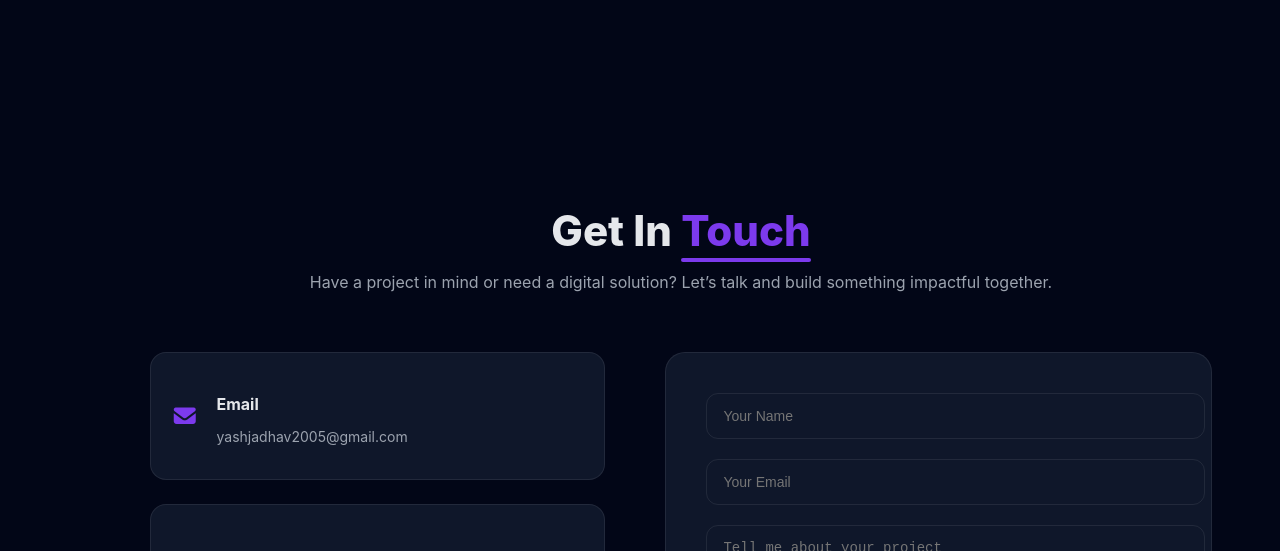
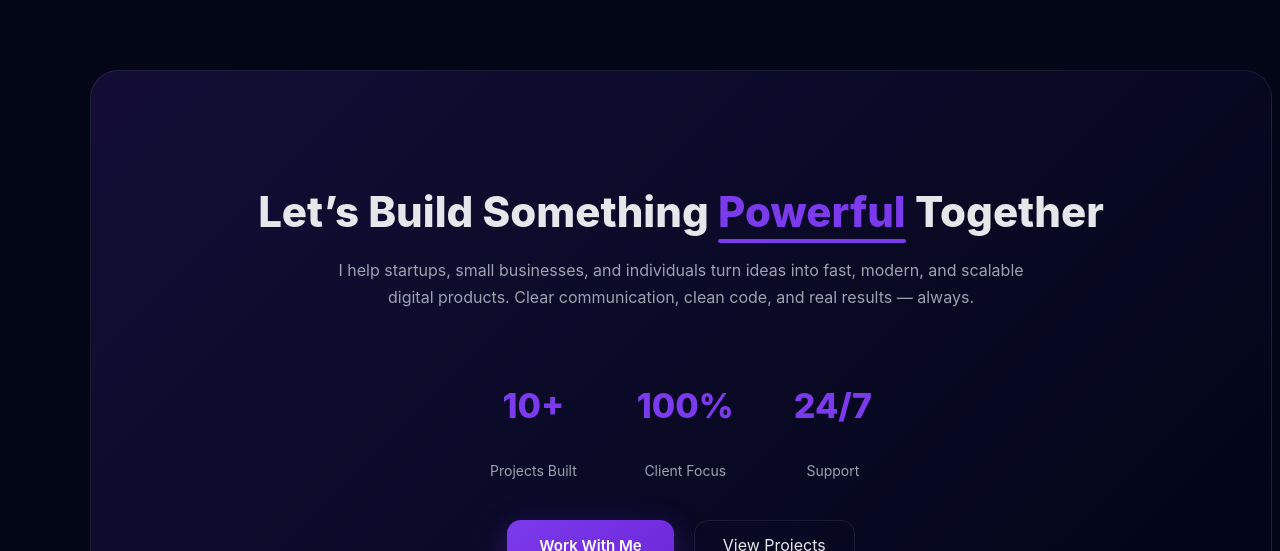
Before and after one commit to yashodipjadhav2005-hash/Portfolio, a plain HTML site: page index.html in a window 1280 px wide. Shown: the part 3753-4304 px from the top of the page. Drawn offline with Linux system fonts and the light colour scheme.

Commit message:
call to action and Footer Section is Final

```diff
--- a/index.html
+++ b/index.html
@@ -354,17 +354,40 @@
             </div>
         </section>
 
+        <!-- ================= Call to Action ================= -->
+        <section class="final-cta">
+            <div class="cta-content">
+                <h2>
+                    Let’s Build Something <span>Powerful</span> Together
+                </h2>
 
-        <!-- ================= WHY CHOOSE ME ================= -->
-        <!-- <section id="why-me">
-            <h2>Why Choose Me?</h2>
-            <ul>
-                <li>Student-friendly pricing</li>
-                <li>Quick delivery and clear communication</li>
-                <li>Clean, readable, and maintainable code</li>
-                <li>Focus on performance and usability</li>
-            </ul>
-        </section> -->
+                <p>
+                    I help startups, small businesses, and individuals turn ideas into
+                    fast, modern, and scalable digital products.
+                    Clear communication, clean code, and real results — always.
+                </p>
+
+                <div class="cta-stats">
+                    <div>
+                        <h3>10+</h3>
+                        <span>Projects Built</span>
+                    </div>
+                    <div>
+                        <h3>100%</h3>
+                        <span>Client Focus</span>
+                    </div>
+                    <div>
+                        <h3>24/7</h3>
+                        <span>Support</span>
+                    </div>
+                </div>
+
+                <div class="cta-actions">
+                    <a href="#contact" class="btn-cta-primary">Work With Me</a>
+                    <a href="#projects" class="btn-cta-secondary">View Projects</a>
+                </div>
+            </div>
+        </section>
 
         <!-- ================= CONTACT ================= -->
         <section id="contact" class="contact-section">
@@ -432,9 +455,24 @@
     </main>
 
     <!-- ================= FOOTER ================= -->
-    <!-- <footer>
-        <p>© 2025 Yashodip Jadhav | Web Developer</p>
-    </footer> -->
+    <footer class="footer">
+        <p>
+            © <span id="year"></span> Yashodip JD • Web Developer
+        </p>
+
+        <div class="footer-socials">
+            <a href="#" aria-label="GitHub">
+                <i class="fa-brands fa-github"></i>
+            </a>
+            <a href="#" aria-label="LinkedIn">
+                <i class="fa-brands fa-linkedin"></i>
+            </a>
+            <a href="#" aria-label="WhatsApp">
+                <i class="fa-brands fa-whatsapp"></i>
+            </a>
+        </div>
+    </footer>
+
 
     <script src="script.js">
 
--- a/style.css
+++ b/style.css
@@ -1285,3 +1285,194 @@ body {
         padding: 80px 30px;
     }
 }
+
+/* ================= FINAL CTA ================= */
+.final-cta {
+    /* margin: 120px auto 80px; */
+    padding: 80px 40px;
+    max-width: 1200px;
+    background: linear-gradient(
+        135deg,
+        rgba(124, 58, 237, 0.15),
+        transparent
+    );
+    border: 1px solid var(--border-dark);
+    border-radius: 28px;
+    text-align: center;
+    position: relative;
+    overflow: hidden;
+}
+
+.final-cta h2 {
+    font-size: 42px;
+    font-weight: 800;
+    margin-bottom: 20px;
+}
+
+.final-cta h2 span {
+    color: var(--accent);
+    position: relative;
+}
+
+.final-cta h2 span::after {
+    content: "";
+    position: absolute;
+    left: 0;
+    bottom: -6px;
+    width: 100%;
+    height: 4px;
+    background: var(--accent);
+    border-radius: 4px;
+}
+
+.final-cta p {
+    max-width: 720px;
+    margin: 0 auto 40px;
+    color: var(--text-muted);
+    font-size: 16px;
+    line-height: 1.7;
+}
+
+/* STATS */
+.cta-stats {
+    display: flex;
+    justify-content: center;
+    gap: 60px;
+    margin-bottom: 40px;
+}
+
+.cta-stats h3 {
+    font-size: 34px;
+    font-weight: 800;
+    color: var(--accent);
+}
+
+.cta-stats span {
+    font-size: 14px;
+    color: var(--text-muted);
+}
+
+/* ACTION BUTTONS */
+.cta-actions {
+    display: flex;
+    justify-content: center;
+    gap: 20px;
+}
+
+/* ================= PRIMARY BUTTON ================= */
+.btn-cta-primary {
+    display: inline-flex;
+    align-items: center;
+    justify-content: center;
+    gap: 10px;
+
+    padding: 14px 32px;
+    border-radius: 14px;
+
+    background: linear-gradient(135deg, #7c3aed, #6d28d9);
+    color: #ffffff;
+    font-size: 15px;
+    font-weight: 600;
+    text-decoration: none;
+
+    border: none;
+    cursor: pointer;
+
+    box-shadow:
+        0 10px 30px rgba(124, 58, 237, 0.35),
+        inset 0 0 0 rgba(255,255,255,0);
+
+    transition:
+        transform 0.3s ease,
+        box-shadow 0.3s ease,
+        background 0.3s ease;
+}
+
+/* Hover */
+.btn-cta-primary:hover {
+    transform: translateY(-3px);
+    box-shadow:
+        0 16px 45px rgba(124, 58, 237, 0.45),
+        inset 0 0 0 rgba(255,255,255,0.1);
+}
+
+/* Active (click feedback) */
+.btn-cta-primary:active {
+    transform: translateY(-1px) scale(0.98);
+    box-shadow:
+        0 8px 20px rgba(124, 58, 237, 0.35);
+}
+
+/* Optional icon animation */
+.btn-cta-primary i {
+    transition: transform 0.3s ease;
+}
+
+.btn-cta-primary:hover i {
+    transform: translateX(4px);
+}
+
+
+.btn-cta-secondary {
+    padding: 14px 28px;
+    border: 1px solid var(--border-dark);
+    border-radius: 14px;
+    color: var(--text-light);
+    text-decoration: none;
+    transition: all 0.3s ease;
+}
+
+.btn-cta-secondary:hover {
+    background: var(--accent-soft);
+    border-color: var(--accent);
+}
+
+/* RESPONSIVE */
+@media (max-width: 900px) {
+    .cta-stats {
+        flex-direction: column;
+        gap: 24px;
+    }
+
+    .final-cta h2 {
+        font-size: 34px;
+    }
+}
+
+
+/* ================= FOOTER ================= */
+.footer {
+    /* margin-top: 120px; */
+    padding: 30px 20px;
+    border-top: 1px solid var(--border-dark);
+    display: flex;
+    align-items: center;
+    justify-content: space-between;
+    color: var(--text-muted);
+    font-size: 14px;
+}
+
+.footer-socials {
+    display: flex;
+    gap: 16px;
+}
+
+.footer-socials a {
+    color: var(--text-muted);
+    font-size: 18px;
+    transition: color 0.3s ease, transform 0.3s ease;
+}
+
+.footer-socials a:hover {
+    color: var(--accent);
+    transform: translateY(-3px);
+}
+
+/* Responsive */
+@media (max-width: 768px) {
+    .footer {
+        flex-direction: column;
+        gap: 14px;
+        text-align: center;
+    }
+}
```
